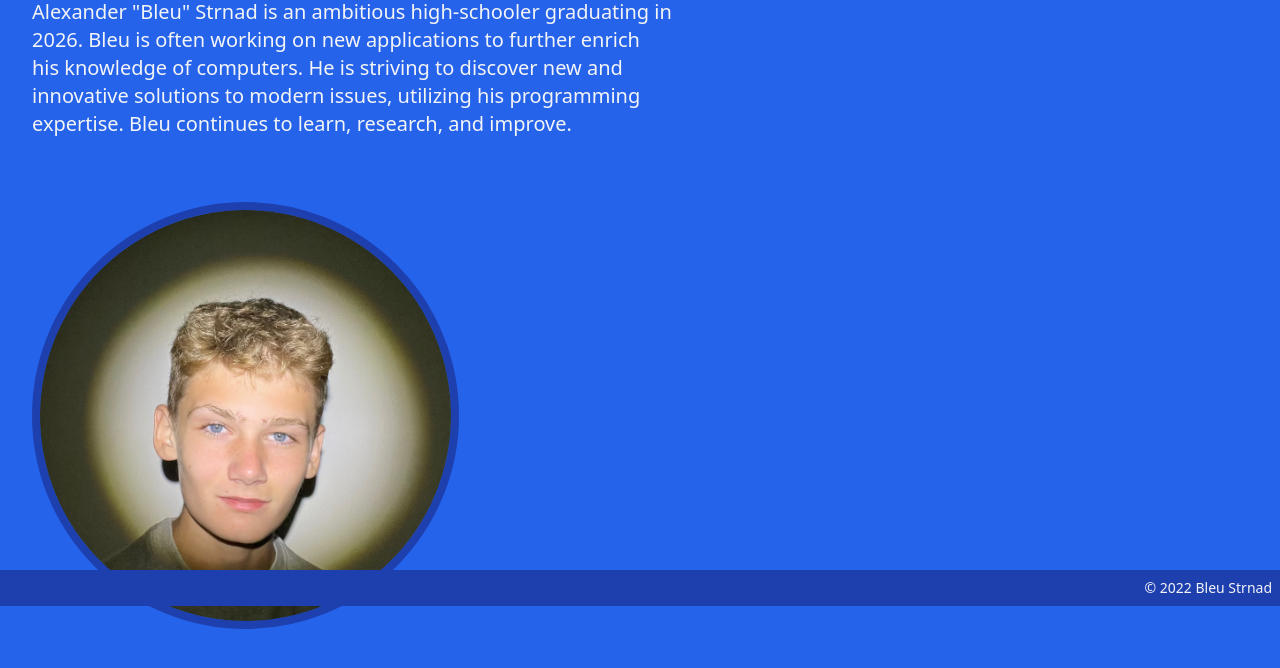
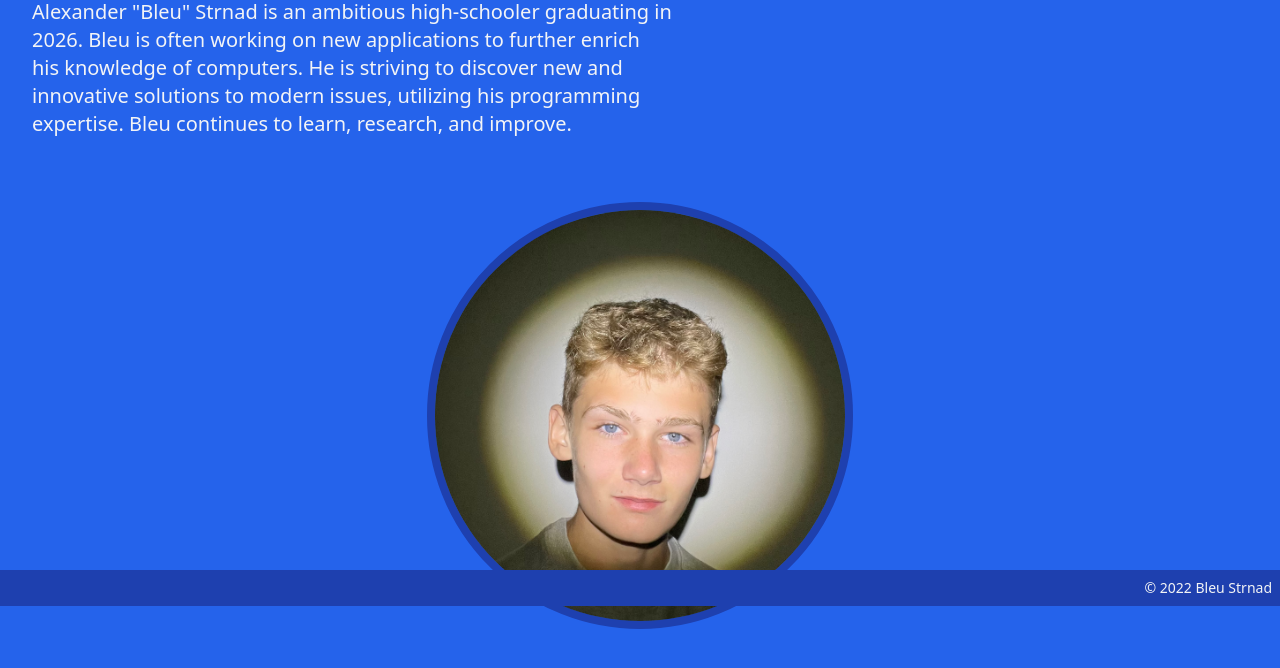
Before and after one commit to bleusos/bleusos.github, a website: page index.html in a window 1280 px wide. Shown: the part 194-862 px from the top of the page. Drawn offline with Linux system fonts and the light colour scheme.

Commit message:
Update index.html

```diff
--- a/index.html
+++ b/index.html
@@ -42,7 +42,7 @@
   <h2 class="mt-6 mx-8 text-xl lg:w-1/2">Alexander "Bleu" Strnad is an ambitious high-schooler graduating in 2026. Bleu is often working on new applications to further enrich his knowledge of computers. He is striving to discover new and innovative solutions to modern issues, utilizing his programming expertise. Bleu continues to learn, research, and improve.</h2>
 </div>
 
-    <img class="flex w-3/4 h-1/3 md:w-3/5 lg:w-1/3 border-8 border-blue-800 rounded-full mt-16 mb-32 mx-8" src="img/bleuPort.jpeg" alt="Alexander Bleu Strnad's Portrait">
+    <img class="flex w-3/4 h-auto md:w-3/5 lg:w-1/3 border-8 border-blue-800 rounded-full mt-16 mb-32 mx-auto" src="img/bleuPort.jpeg" alt="Alexander Bleu Strnad's Portrait">
   </div>
 
   <!-- Photo/Desc Ends  -->
```
